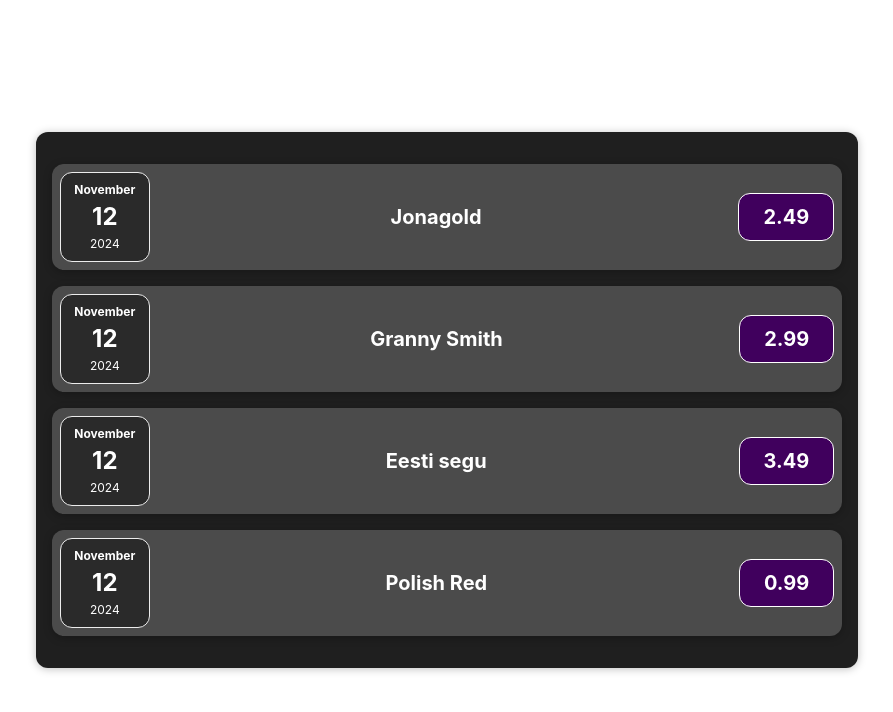
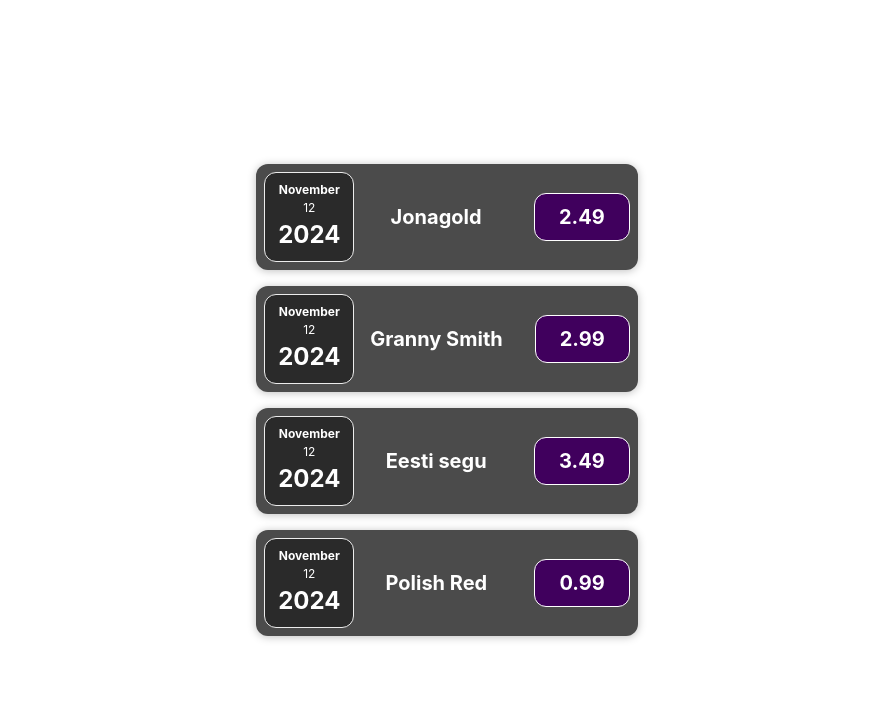
Before and after one commit to arturkeerd/React, a React (Vite) app: page / in a window 1280 px wide. Shown: the top 712 px of the page, without its empty margins (193-1086 px from the left). Built offline with nearby package versions, Linux system fonts and the light colour scheme.

Commit message:
Added Card and consolidated style (Leht6)

```diff
--- /dev/null
+++ b/src/components/Card.css
@@ -0,0 +1,9 @@
+.card {
+    border-radius: 12px;
+    box-shadow: 0 1px 8px rgba(0, 0, 0, 0.25);
+}
+
+.expense-item {
+    border-radius: 12px;
+    box-shadow: 0 1px 8px rgba(0, 0, 0, 0.25);
+}
--- /dev/null
+++ b/src/components/Card.jsx
@@ -0,0 +1,13 @@
+import './Card.css'
+
+const Card = (props) => {
+    const classes = 'card' + props.className
+
+    return (
+        <div className={classes}>
+            {props.children}
+        </div>
+    )
+}
+
+export default Card
--- a/src/components/ExpenseDate.css
+++ b/src/components/ExpenseDate.css
@@ -16,11 +16,11 @@
     font-weight: bold;
 }
 
-.expense-date__year {
+.expense-date__day {
     font-size: 0.75rem;
 }
 
-.expense-date__day {
+.expense-date__year {
     font-size: 1.5rem;
     font-weight: bold;
 }
--- a/src/components/ExpenseItem.css
+++ b/src/components/ExpenseItem.css
@@ -2,10 +2,8 @@
     display: flex;
     justify-content: space-between;
     align-items: center;
-    box-shadow: 0 2px 8px rgba(0, 0, 0, 0.25);
     padding: 0.5rem;
     margin: 1rem 0;
-    border-radius: 12px;
     background-color: #4b4b4b;
     color: white;
 }
--- a/src/components/Expenses.css
+++ b/src/components/Expenses.css
@@ -4,6 +4,4 @@
     margin: 2rem auto;
     width: 50rem;
     max-width: 95%;
-    border-radius: 12px;
-    box-shadow: 0 1px 8px rgba(0, 0, 0, 0.25);
 }
--- a/src/components/Expenses.jsx
+++ b/src/components/Expenses.jsx
@@ -1,14 +1,15 @@
 import ExpenseItem from './ExpenseItem.jsx'
+import Card from './Card'
 import './Expenses.css'
 
 const Expenses = (props) => {
     return (
-    <div className='expenses'>
+    <Card className='expenses'>
       <ExpenseItem data={props.expenses[0]}/>
       <ExpenseItem data={props.expenses[1]}/>
       <ExpenseItem data={props.expenses[2]}/>
       <ExpenseItem data={props.expenses[3]}/>
-    </div>
+    </Card>
     )
 }
 
```
